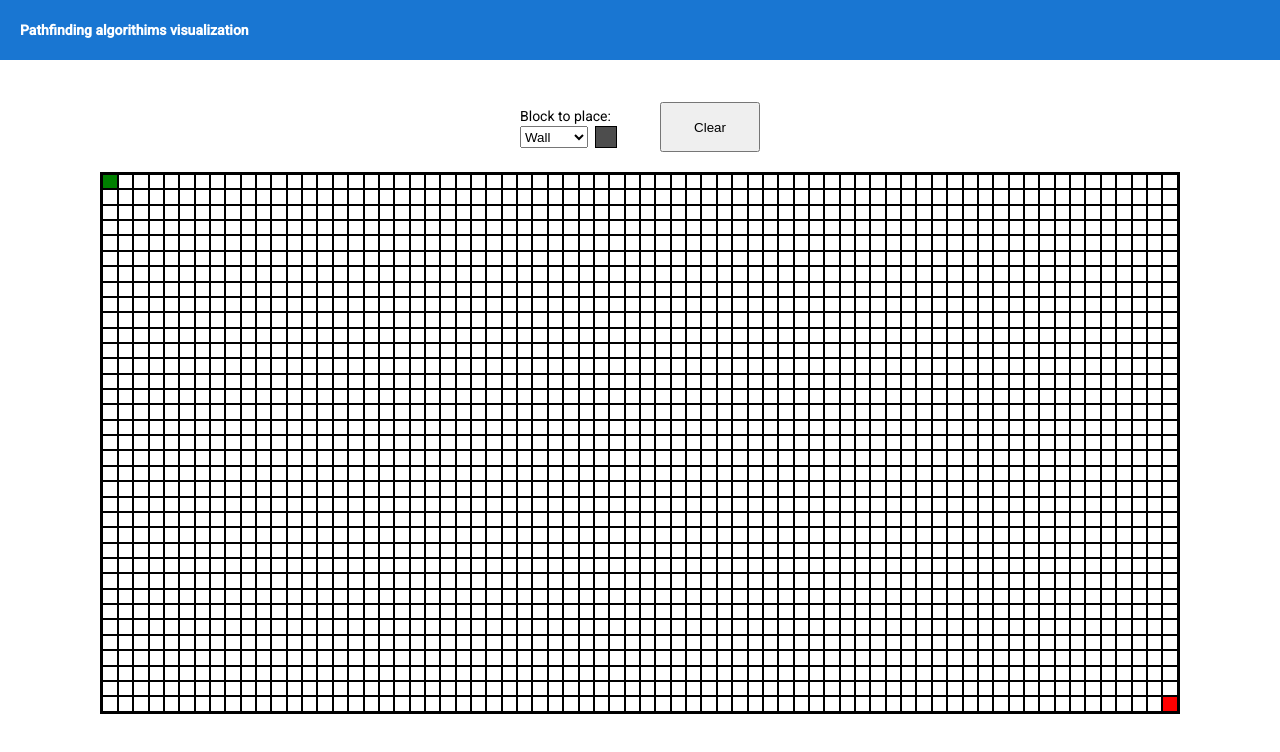
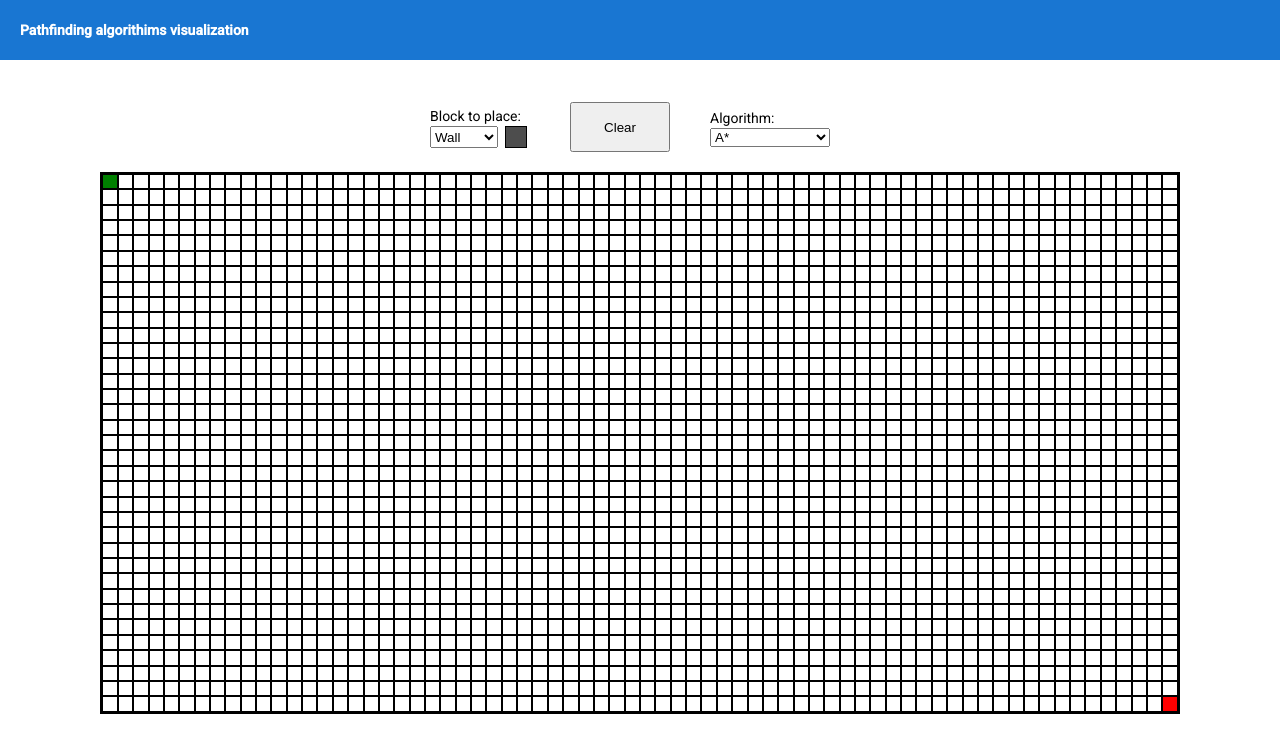
Before and after one commit to AdamZych333/Pathfinding-visualization, an Angular app: page / in a window 1280 px wide. Shown: the top 752 px of the page. Built offline with nearby package versions, Linux system fonts and the light colour scheme.

Commit message:
added algorithm selector

```diff
--- a/src/app/field/field.component.ts
+++ b/src/app/field/field.component.ts
@@ -1,5 +1,6 @@
 import { Component, Input } from '@angular/core';
-import { Color, SettingsService } from '../settings.service';
+import { Color } from '../fields.service';
+import { SettingsService } from '../settings.service';
 
 @Component({
   selector: 'app-field',
--- a/src/app/fields.service.ts
+++ b/src/app/fields.service.ts
@@ -1,5 +1,13 @@
 import { Injectable } from '@angular/core';
-import { Color } from './settings.service';
+
+export const enum Color{
+  WALL = 'hsla(0, 0%, 30%, 1)',
+  EMPTY = 'white',
+  START = 'green',
+  END = 'red',
+  OPEN = 'purple',
+  CLOSED = 'blue',
+}
 
 @Injectable({
   providedIn: 'root'
--- a/src/app/grid/grid.component.ts
+++ b/src/app/grid/grid.component.ts
@@ -1,6 +1,6 @@
 import { Component } from '@angular/core';
 import { FieldsService } from '../fields.service';
-import { Color, SettingsService } from '../settings.service';
+import { SettingsService } from '../settings.service';
 
 @Component({
   selector: 'app-grid',
--- a/src/app/options/options.component.html
+++ b/src/app/options/options.component.html
@@ -1,12 +1,20 @@
 <div class="menu">
     <div class="placeables">
         <label for="placeables">Block to place:</label>
-        <select name="placeables" [(ngModel)]="selectedOption" (ngModelChange)="onPlaceableChange()">
+        <select name="placeables" [(ngModel)]="selectedPlaceable" (ngModelChange)="onPlaceableChange()">
             <option *ngFor="let placeable of placeables" [ngValue]="placeable">
                 {{placeable.viewValue}}
             </option>
         </select>
-        <div class="type" [style.background-color]="selectedOption.type"></div>
+        <div class="type" [style.background-color]="selectedPlaceable.type"></div>
     </div>
     <button class="clear-btn" (click)="onClearClick()">Clear</button>
+    <div class="algorithms">
+        <label for="algorithms">Algorithm:</label>
+        <select name="algorithms" [(ngModel)]="selectedAlgorithm">
+            <option *ngFor="let algorithm of algorithms">
+                {{algorithm}}
+            </option>
+        </select>
+    </div>
 </div>
--- a/src/app/options/options.component.sass
+++ b/src/app/options/options.component.sass
@@ -6,7 +6,6 @@
     margin: 20px 0
 
 .placeables
-    margin: 0 10px
     width: 120px
     display: grid
     grid-template-columns: auto auto auto
@@ -25,6 +24,12 @@
         border: 1px black solid
 
 .clear-btn
-    margin: 0 10px
+    margin: 0 20px
     width: 100px
     height: 50px
+
+.algorithms
+    margin: 0 20px
+    width: 120px
+    display: flex
+    flex-direction: column
--- a/src/app/options/options.component.ts
+++ b/src/app/options/options.component.ts
@@ -1,6 +1,6 @@
 import { Component } from '@angular/core';
-import { FieldsService } from '../fields.service';
-import { Color, Placeable, SettingsService } from '../settings.service';
+import { Color, FieldsService } from '../fields.service';
+import { Placeable, SettingsService } from '../settings.service';
 
 @Component({
   selector: 'app-options',
@@ -14,14 +14,21 @@ export class OptionsComponent {
     new Placeable('start', 'Start', Color.START),
     new Placeable('end', 'End', Color.END),
   ]
-  selectedOption: Placeable = this.placeables[0];
+  algorithms: string[] = [
+    'A*',
+    'BFS',
+    'DFS',
+    'Dijkstra'
+  ]
+  selectedPlaceable: Placeable = this.placeables[0];
+  selectedAlgorithm: string = this.algorithms[0];
 
   constructor(private settingsService: SettingsService, private fieldsService: FieldsService){
-    settingsService.setSelectedPlaceable(this.selectedOption);
+    settingsService.setSelectedPlaceable(this.selectedPlaceable);
   }
 
   onPlaceableChange(){
-    this.settingsService.setSelectedPlaceable(this.selectedOption);
+    this.settingsService.setSelectedPlaceable(this.selectedPlaceable);
   }
 
   onClearClick(){
--- a/src/app/settings.service.ts
+++ b/src/app/settings.service.ts
@@ -1,11 +1,4 @@
 import { Injectable } from '@angular/core';
-
-export const enum Color{
-  WALL = 'hsla(0, 0%, 30%, 1)',
-  EMPTY = 'white',
-  START = 'green',
-  END = 'red',
-}
 
 interface Option {
   value: string;
```
